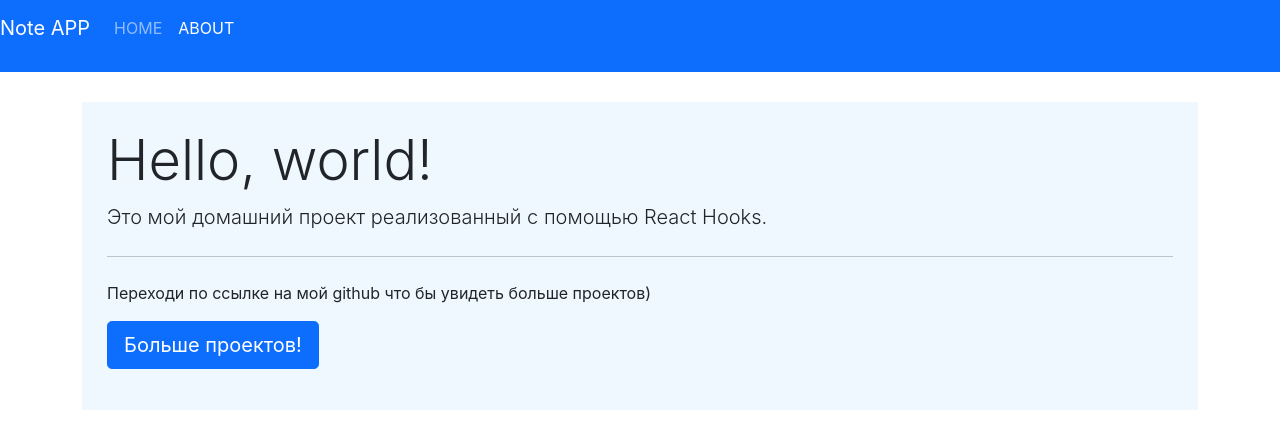
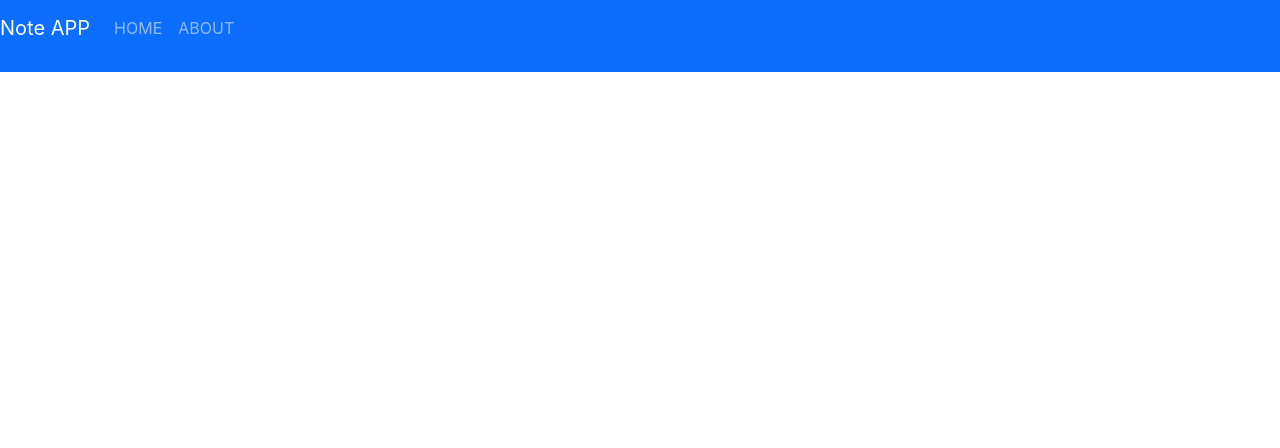
Before and after one commit to Paninnet/note_app, a React (Create React App) app: page /about in a window 1280 px wide. Shown: the top 448 px of the page. Built offline with nearby package versions, Linux system fonts and the light colour scheme.

Commit message:
fix routing

```diff
--- a/src/App.js
+++ b/src/App.js
@@ -16,8 +16,8 @@ function App() {
           <Header />
           <div className="container">
             <Switch>
-              <Route exact path='/' component={Main}></Route>
-              <Route path='/about' component={About}></Route>
+              <Route exact path='/note_app/' component={Main}></Route>
+              <Route path='/note_app/about/' component={About}></Route>
             </Switch>
           </div>
         </BrowserRouter>
--- a/src/components/Header.jsx
+++ b/src/components/Header.jsx
@@ -10,8 +10,8 @@ export const Header = () => {
 
 
          <ul className='navbar-nav'>
-            <li className='nav-item'><NavLink className='nav-link' exact to='/'> <p>HOME</p> </NavLink></li>
-            <li className='nav-item'><NavLink className='nav-link' exact to='/about'> <p>ABOUT</p> </NavLink></li>
+            <li className='nav-item'><NavLink className='nav-link' exact to='/note_app/'> <p>HOME</p> </NavLink></li>
+            <li className='nav-item'><NavLink className='nav-link' exact to='/note_app/about/'> <p>ABOUT</p> </NavLink></li>
          </ul>
       </div>
    )
```
